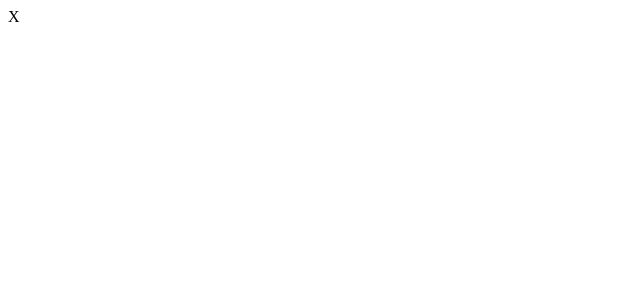
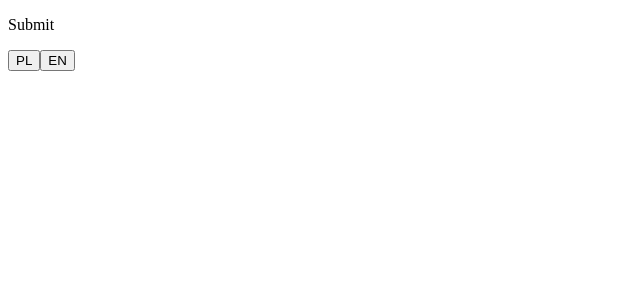
Before and after one commit to Kacper-Arendt/notes-web, a React (Vite) app: page / in a window 1280 px wide. Shown: the top 300 px of the page, without its empty margins (0-640 px from the left). Built offline with nearby package versions, Linux system fonts and the light colour scheme.

Commit message:
feat add i18n

```diff
--- a/package.json
+++ b/package.json
@@ -13,8 +13,10 @@
     "preinstall": "npx only-allow pnpm"
   },
   "dependencies": {
+    "i18next": "^23.8.2",
     "react": "^18.2.0",
-    "react-dom": "^18.2.0"
+    "react-dom": "^18.2.0",
+    "react-i18next": "^14.0.1"
   },
   "devDependencies": {
     "@types/node": "^20.11.16",
--- a/src/App.tsx
+++ b/src/App.tsx
@@ -1,3 +1,17 @@
-const App = () => <>X</>;
+import { useLangContext } from 'src/shared/internalization/langContext';
+import { t } from 'i18next';
+
+const App = () => {
+	const { onLangChange } = useLangContext();
+
+	return (
+		<>
+			<p>{t('general.submit')}</p>
+
+			<button onClick={() => onLangChange('pl')}>PL</button>
+			<button onClick={() => onLangChange('en')}>EN</button>
+		</>
+	);
+};
 
 export default App;
--- /dev/null
+++ b/src/assets/translations/en.json
@@ -0,0 +1,5 @@
+{
+  "general": {
+    "submit": "Submit"
+  }
+}
--- /dev/null
+++ b/src/assets/translations/pl.json
@@ -0,0 +1,5 @@
+{
+  "general": {
+    "submit": "Zatwierdź"
+  }
+}
--- /dev/null
+++ b/src/config/i18n.ts
@@ -0,0 +1,22 @@
+import i18next from 'i18next';
+import { initReactI18next } from 'react-i18next';
+
+// TRANSLATIONS
+import en from 'src/assets/translations/en.json';
+import pl from 'src/assets/translations/pl.json';
+
+const resources = {
+	en: {
+		translation: en,
+	},
+	pl: {
+		translation: pl,
+	},
+};
+
+i18next.use(initReactI18next).init({
+	resources,
+	lng: 'en',
+});
+
+export default i18next;
--- a/src/main.tsx
+++ b/src/main.tsx
@@ -1,5 +1,8 @@
 import { createRoot } from 'react-dom/client';
+import { AppProviders } from 'src/providers/AppProviders';
 import App from 'src/App';
+
+import 'src/config/i18n';
 
 const container = document.getElementById('root');
 
@@ -7,4 +10,8 @@ if (!container) throw new Error('Application not found');
 
 const root = createRoot(container);
 
-root.render(<App />);
+root.render(
+	<AppProviders>
+		<App />
+	</AppProviders>,
+);
--- /dev/null
+++ b/src/providers/AppProviders.tsx
@@ -0,0 +1,16 @@
+// REDUX
+
+// HOOKS
+import { LangContextProvider } from 'src/shared/internalization/langContext';
+
+// MODELS
+
+// COMPONENTS
+
+// STYLES
+
+// UTILS
+
+export const AppProviders = ({ children }: { children: React.ReactNode }) => {
+	return <LangContextProvider>{children}</LangContextProvider>;
+};
--- /dev/null
+++ b/src/shared/internalization/langContext.tsx
@@ -0,0 +1,22 @@
+import { useTranslation } from 'react-i18next';
+import { createContext, useContext } from 'react';
+
+const languages = ['en', 'pl'] as const;
+export type LangTypes = (typeof languages)[number];
+
+export const useLanguageContext = () => {
+	const { i18n } = useTranslation();
+
+	const onLangChange = (lang: LangTypes) => {
+		i18n.changeLanguage(lang);
+	};
+
+	return { onLangChange, languages, language: i18n.language };
+};
+
+const ContextData = createContext({} as ReturnType<typeof useLanguageContext>);
+export const useLangContext = () => useContext(ContextData);
+
+export const LangContextProvider = ({ children }: { children: React.ReactNode }) => (
+	<ContextData.Provider value={useLanguageContext()}>{children}</ContextData.Provider>
+);
```
Also changed, not shown: 1 other file (tests, documents, lock files or other folders).
